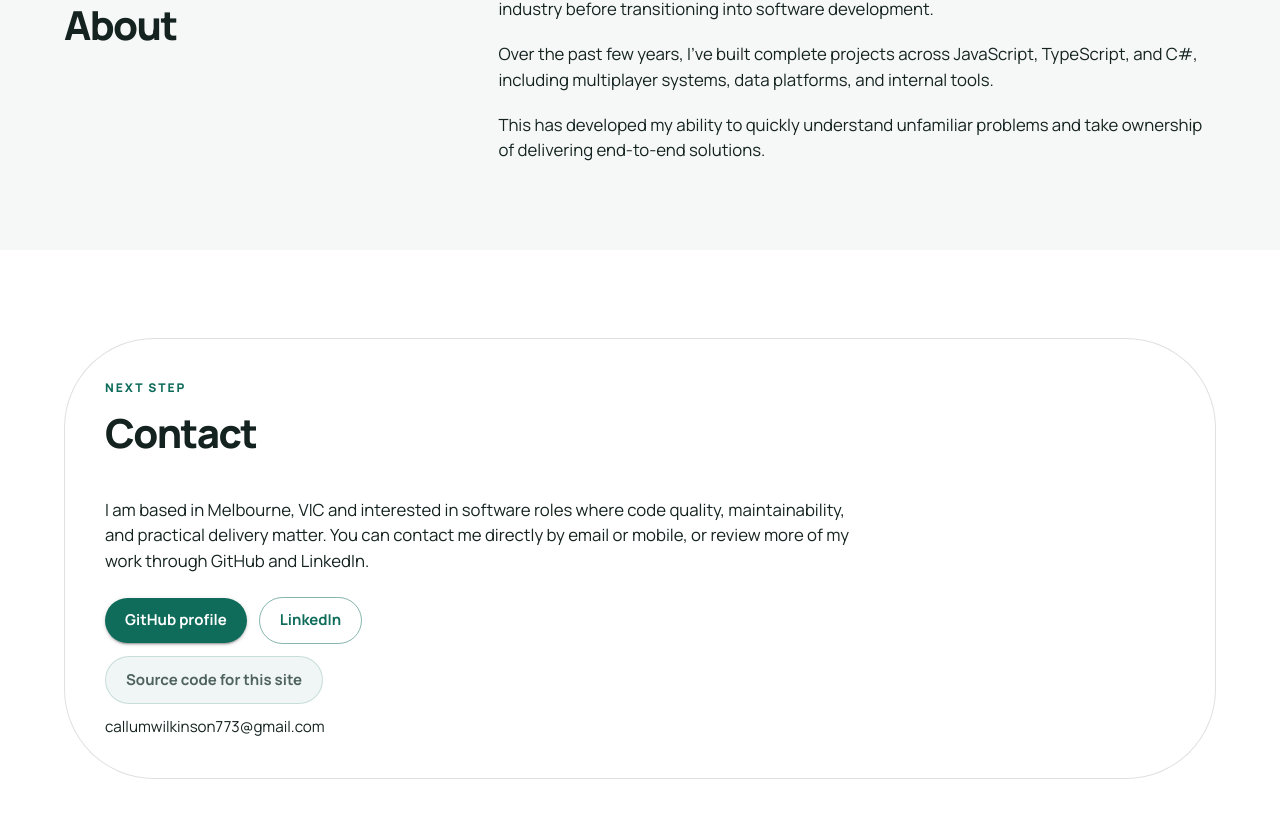
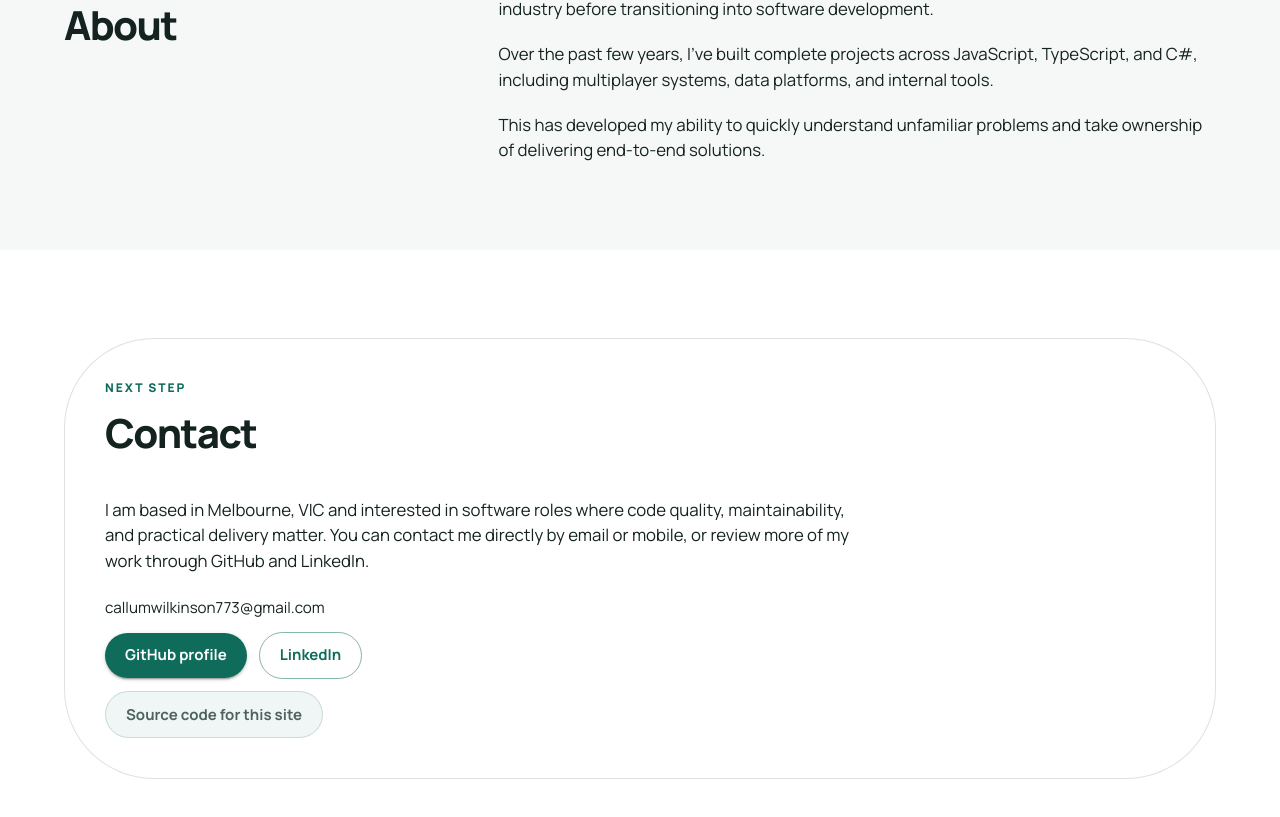
Before and after one commit to CallumWilkinson/portfolio-website, a React (Vite) app: page / in a window 1280 px wide. Shown: the part 3563-4380 px from the top of the page. Built offline with nearby package versions, Linux system fonts and the light colour scheme.

Commit message:
style: move email above btns

```diff
--- a/src/sections/ContactSection.tsx
+++ b/src/sections/ContactSection.tsx
@@ -14,6 +14,8 @@ function ContactSection({ title, summary, links }: ContactSectionProps) {
   const rows = [1, 2, 3, 4].map((row) =>
     links.filter((link) => (link.row ?? 1) === row),
   );
+  const emailRow = rows[3];
+  const buttonRows = rows.slice(0, 3);
 
   return (
     <Box component="section" id="contact" sx={{ py: { xs: 8, md: 11 } }}>
@@ -37,25 +39,15 @@ function ContactSection({ title, summary, links }: ContactSectionProps) {
             </Typography>
 
             <Stack spacing={1.5}>
-              {rows.map((rowLinks, index) => {
+              {emailRow.length > 0 ? (
+                <Typography color="text.secondary" sx={{ fontSize: "0.95rem" }}>
+                  {emailRow.map((link) => link.label).join("")}
+                </Typography>
+              ) : null}
+
+              {buttonRows.map((rowLinks, index) => {
                 if (rowLinks.length === 0) {
                   return null;
-                }
-
-                if (index === 3) {
-                  const contactLine = rowLinks
-                    .map((link) => link.label)
-                    .join("");
-
-                  return (
-                    <Typography
-                      color="text.secondary"
-                      key={index}
-                      sx={{ fontSize: "0.95rem" }}
-                    >
-                      {contactLine}
-                    </Typography>
-                  );
                 }
 
                 return (
```
